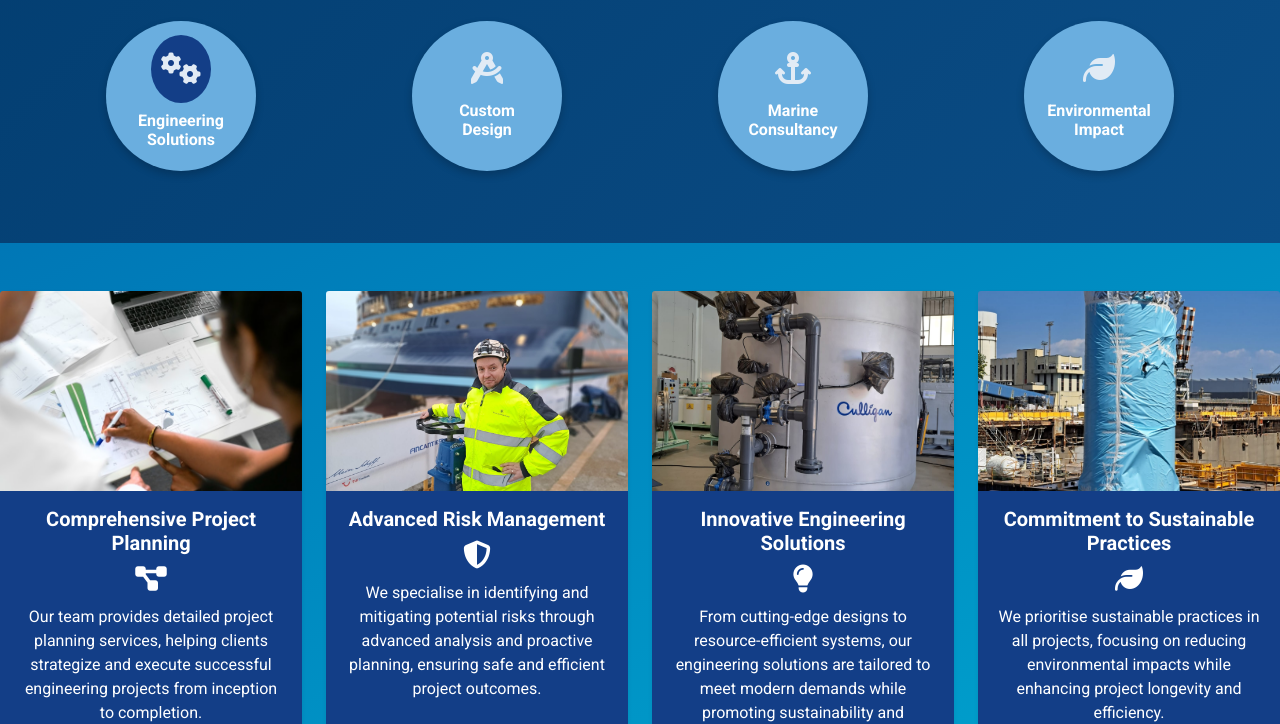
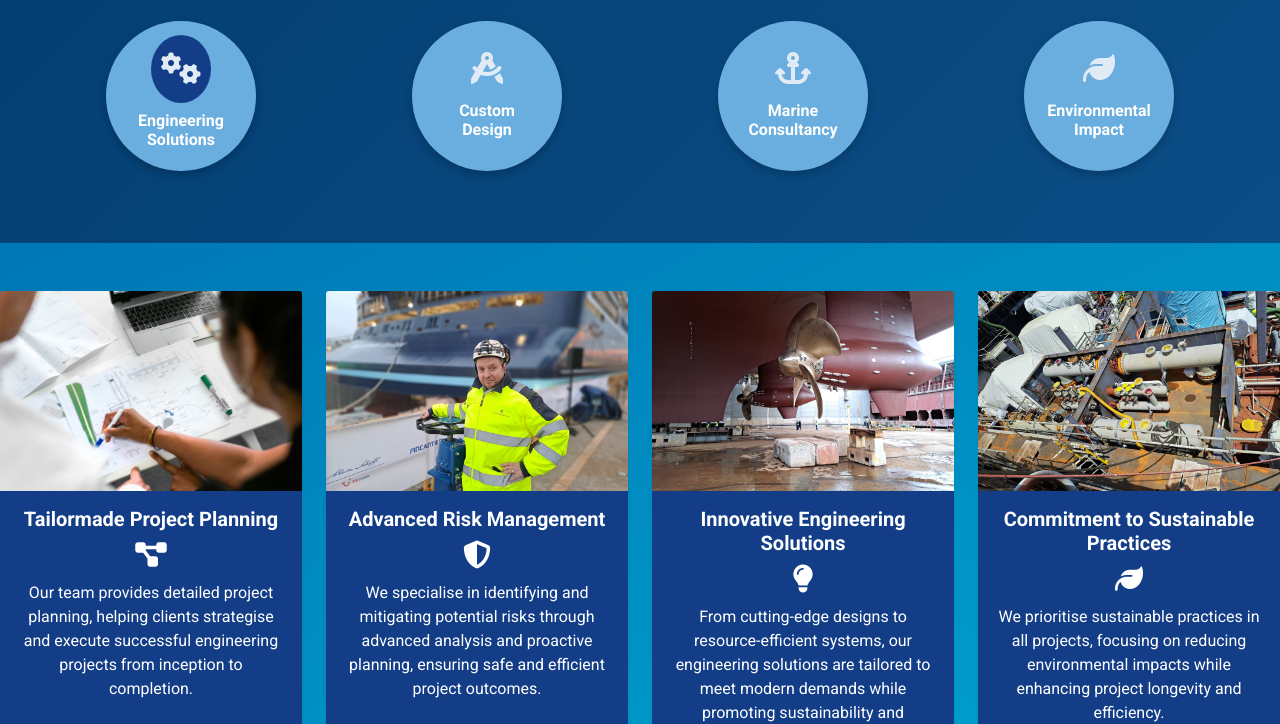
Before and after one commit to estii20/marinex, a plain HTML site: page engineering-consulting.html in a window 1280 px wide. Shown: the part 237-961 px from the top of the page. Drawn offline with nearby package versions, Linux system fonts and the light colour scheme.

Commit message:
Change images and copy for engineering_consultancy.html

```diff
--- a/engineering-consulting.html
+++ b/engineering-consulting.html
@@ -106,10 +106,10 @@
                 <div class="card shadow-sm h-100">
                     <img src="images/design.jpg" class="card-img-top" alt="Project planning">
                     <div class="card-body">
-                        <h2 class="consulting-heading">Comprehensive Project Planning</h2>
+                        <h2 class="consulting-heading">Tailormade Project Planning</h2>
                         <h3><i class="fa-solid fa-diagram-project"></i></h3>
-                        <p class="consulting-text">Our team provides detailed project planning services,
-                            helping clients strategize and execute successful engineering projects from
+                        <p class="consulting-text">Our team provides detailed project planning,
+                            helping clients strategise and execute successful engineering projects from
                             inception to completion.</p>
                     </div>
                 </div>
@@ -132,7 +132,7 @@
             <!-- Card 3 -->
             <div class="col-lg-3 col-md-4 col-sm-6 mb-4">
                 <div class="card shadow-sm h-100">
-                    <img src="images/engineering_solutions.jpeg" class="card-img-top" alt="Innovative solutions">
+                    <img src="images/azipod.jpeg" class="card-img-top" alt="Azipod Innovative solutions">
                     <div class="card-body">
                         <h2 class="consulting-heading">Innovative Engineering Solutions</h2>
                         <h3><i class="fa-solid fa-lightbulb"></i></h3>
@@ -146,7 +146,7 @@
             <!-- Card 4 -->
             <div class="col-lg-3 col-md-4 col-sm-6 mb-4">
                 <div class="card shadow-sm h-100">
-                    <img src="images/sustainable_practices.jpeg" class="card-img-top" alt="Sustainable practices">
+                    <img src="images/pipes.jpeg" class="card-img-top" alt="Pipes Sustainable practices">
                     <div class="card-body">
                         <h2 class="consulting-heading">Commitment to Sustainable Practices</h2>
                         <h3><i class="fa-solid fa-leaf"></i></h3>
```
Also changed, not shown: images/azipod.jpeg (added), images/pipes.jpeg (added).
